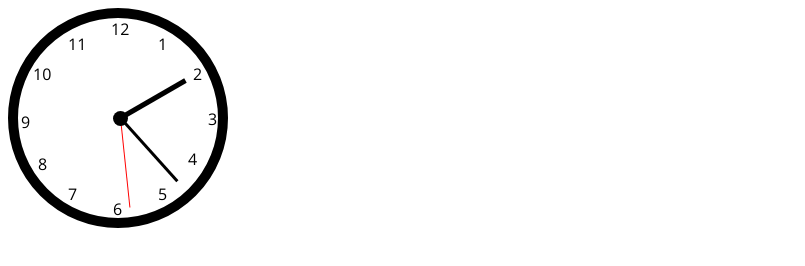
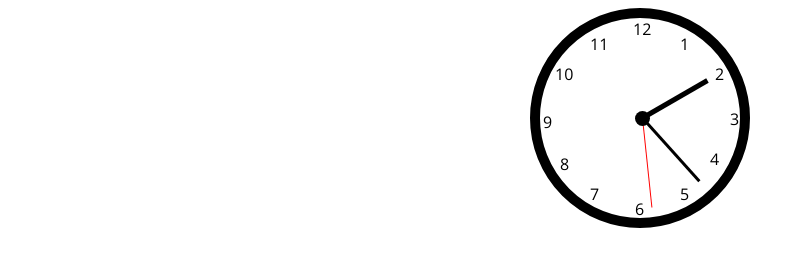
Before and after one commit to jacobdennisp/simpleClock, a plain HTML site: page index.html in a window 1280 px wide. Shown: the whole page, without its empty margins (0-805 px from the left). Drawn offline with nearby package versions, Linux system fonts and the light colour scheme.

Commit message:
A Simple Clock Designed using HTML, CSS and Javascript. Ideal for Beginners

```diff
--- a/clock.css
+++ b/clock.css
@@ -7,8 +7,9 @@
     }
 }
 .wrapper{
-    display: inline-block;
-    flex-wrap: wrap;
+    display:flex;
+    justify-content: center;
+    align-items: center;
 }
 /*The Main Clock*/
 .clock{
```
